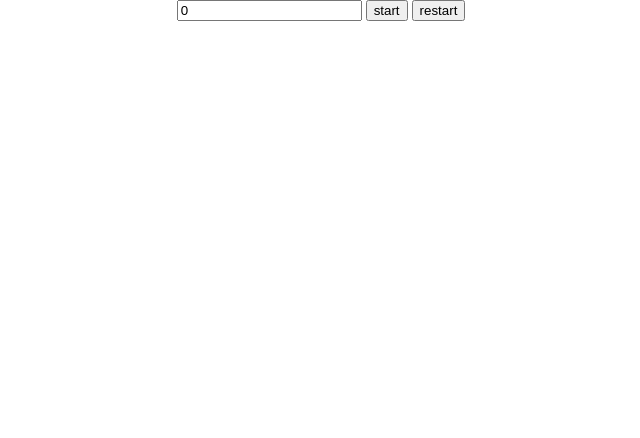
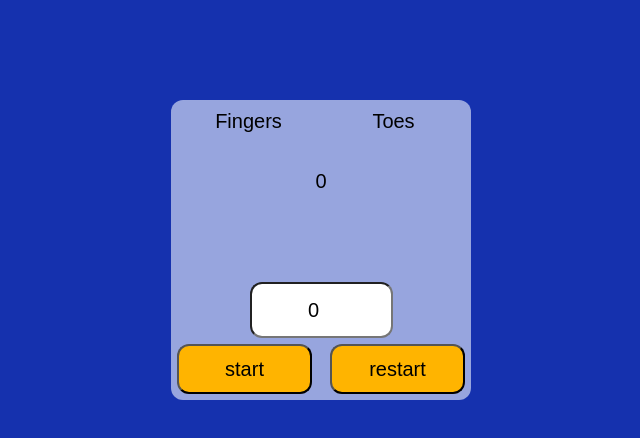
Before and after one commit to ppypenko/axxess-test, a plain HTML site: page index.html in a window 1280 px wide. Shown: the whole page, without its empty margins (319-959 px from the left). Drawn offline with nearby package versions, Linux system fonts and the light colour scheme.

Commit message:
Added styling. Changed element layout.

```diff
--- a/index.html
+++ b/index.html
@@ -7,15 +7,17 @@
 </head>
 
 <body>
-    <div>
-        <div id="counter" class="count"></div>
-        <div id="fingers" class="divide"></div>
-        <div id="toes" class="divide"></div>
+    <div class="top">
+        <div id="fingers" class="text left">Fingers</div>
+        <div id="toes" class="text right">Toes</div>
+        <div id="counter" class="text count">0</div>
     </div>
-    <div>
-        <input id="number" type="number" value="0" />
-        <input id="reset" type="button" onclick="toggle()" value="start" />
-        <input id="restart" type="button" onclick="restart()" value="restart" />
+    <div class="bottom">
+        <div>
+            <input class="text" id="number" type="number" value="0" />
+        </div>
+        <input class="text btn left" id="reset" type="button" onclick="toggle()" value="start" />
+        <input class="text btn right" id="restart" type="button" onclick="restart()" value="restart" />
     </div>
     <script src="script.js"></script>
 </body>
--- a/style.less
+++ b/style.less
@@ -1,6 +1,80 @@
+@highlight: #3baa44;
+@back: #1531ae;
+@body: #97a5de;
+@button: #ffb400;
+html {
+    background-color: @back;
+    font-family: sans-serif;
+}
+
 body {
+    position: relative;
+    background-color: @body;
+    width: 60%;
+    height: 300px;
+    max-width: 300px;
+    min-width: 240px;
     margin: auto;
-    width: 60%;
-    min-width: 260px;
+    margin-top: 100px;
+    text-align: center;
+    border-radius: 12px;
+}
+
+span {
+    display: inline-flex;
+    align-items: center;
+}
+
+.parent {
+    position: absolute;
+    width: 100%;
+    overflow: hidden;
+}
+
+.top {
+    top: 0;
+    .parent;
+}
+
+.bottom {
+    bottom: 0;
+    .parent;
+}
+
+.text {
+    width: 45%;
+    margin: auto;
+    height: 50px;
+    font-size: 20px;
+    border-radius: 12px;
     text-align: center;
 }
+
+.count {
+    margin-top: 70px;
+}
+
+.left {
+    float: left;
+    margin-left: 10px;
+    margin-top: 10px;
+}
+
+.right {
+    float: right;
+    margin-right: 10px;
+    margin-top: 10px;
+}
+
+.btn {
+    background-color: @button;
+    margin: 6px;
+    height: 50px;
+    :hover {
+        background-color: darken(@button, 10%);
+    }
+}
+
+.highlight {
+    background-color: lighten(@body, 15%);
+}
```
Also changed, not shown: style.css.
